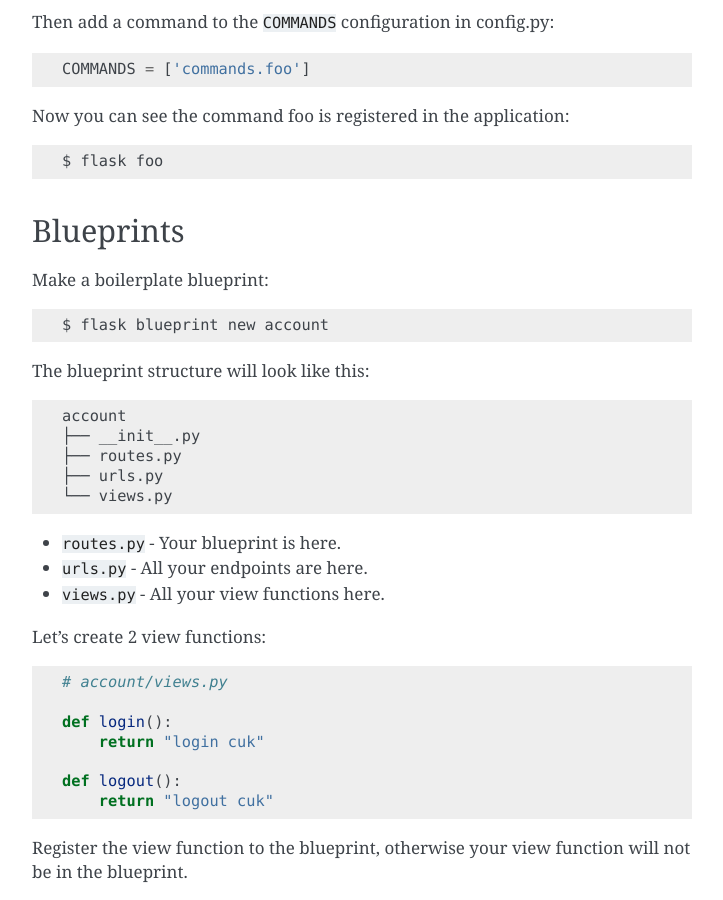
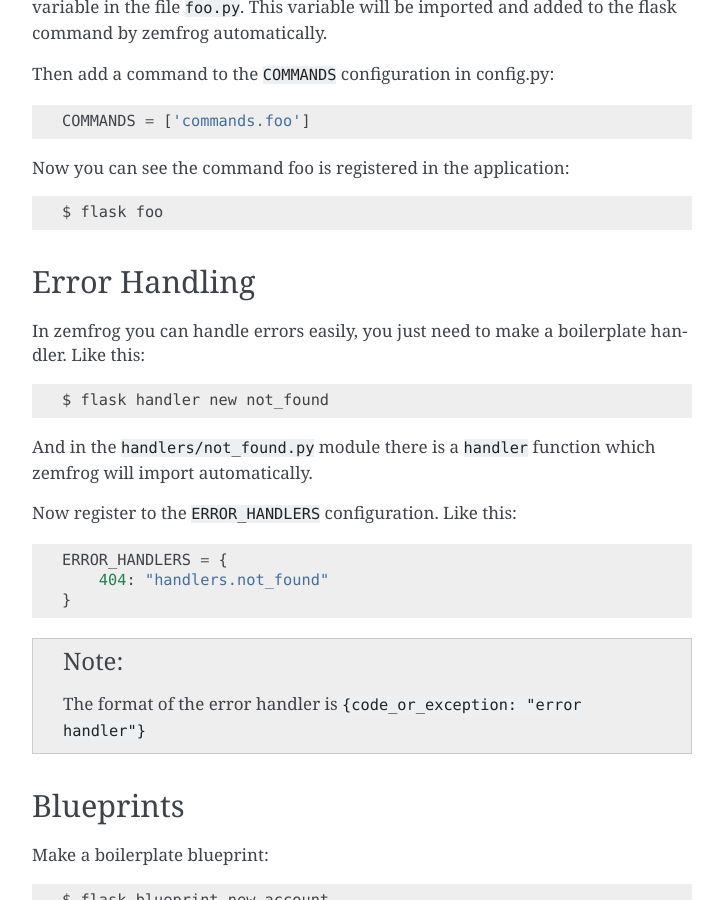
Before and after one commit to zemfrog/zemfrog, a Sphinx documentation site: the page built from docs/usage.rst, in a window 1280 px wide and 900 px high, scrolled down 2566 px. Shown: the whole window, without its empty margins (388-1111 px from the left). Built offline with Sphinx 7.4.7, drawn with Linux system fonts in a browser that asks for light colours; some of the changed text lies outside the part shown.

Commit message:
📖 DOC: update

```diff
--- a/docs/usage.rst
+++ b/docs/usage.rst
@@ -35,6 +35,7 @@
 * ``auth`` - This directory is the default JWT authentication.
 * ``commands`` - This directory is for the commands that will be registered in the flask command.
 * ``extensions`` - This directory is for a list of flask extensions.
+* ``handlers`` - This directory is for error handlers.
 * ``middlewares`` - This directory is a list of middleware.
 * ``models`` - This directory is for a list of sqlalchemy ORM models.
 * ``services`` - This directory is for the celery task list.
@@ -66,6 +67,7 @@
 * ``EXTENSIONS`` - List your flask extensions here.
 * ``COMMANDS`` - List your commands here.
 * ``BLUEPRINTS`` - List your blueprint here.
+* ``ERROR_HANDLERS`` - List of error handlers.
 * ``MIDDLEWARES`` - List of middleware here.
 * ``APIS`` - List your REST API resources here.
 * ``API_DOCS`` - Configuration for automation creates REST API documentation using ``flask-apispec``. Default value is ``True``.
@@ -112,6 +114,26 @@
 Now you can see the command foo is registered in the application::
 
     $ flask foo
+
+
+Error Handling
+--------------
+
+In zemfrog you can handle errors easily, you just need to make a boilerplate handler. Like this::
+
+    $ flask handler new not_found
+
+And in the ``handlers/not_found.py`` module there is a ``handler`` function which zemfrog will import automatically.
+
+Now register to the ``ERROR_HANDLERS`` configuration. Like this::
+
+    ERROR_HANDLERS = {
+        404: "handlers.not_found"
+    }
+
+.. note::
+
+    The format of the error handler is ``{code_or_exception: "error handler"}``
 
 
 Blueprints
```
